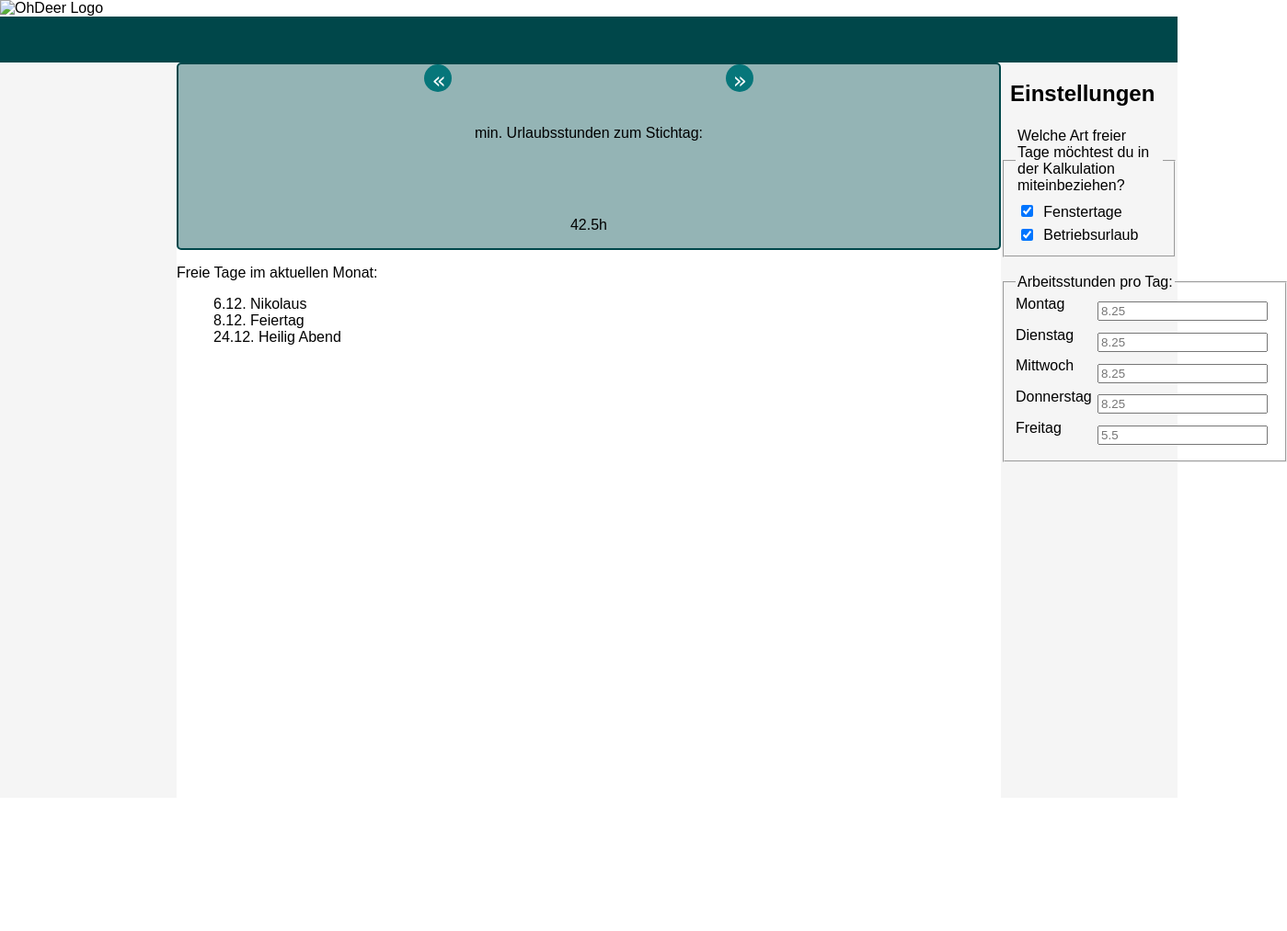
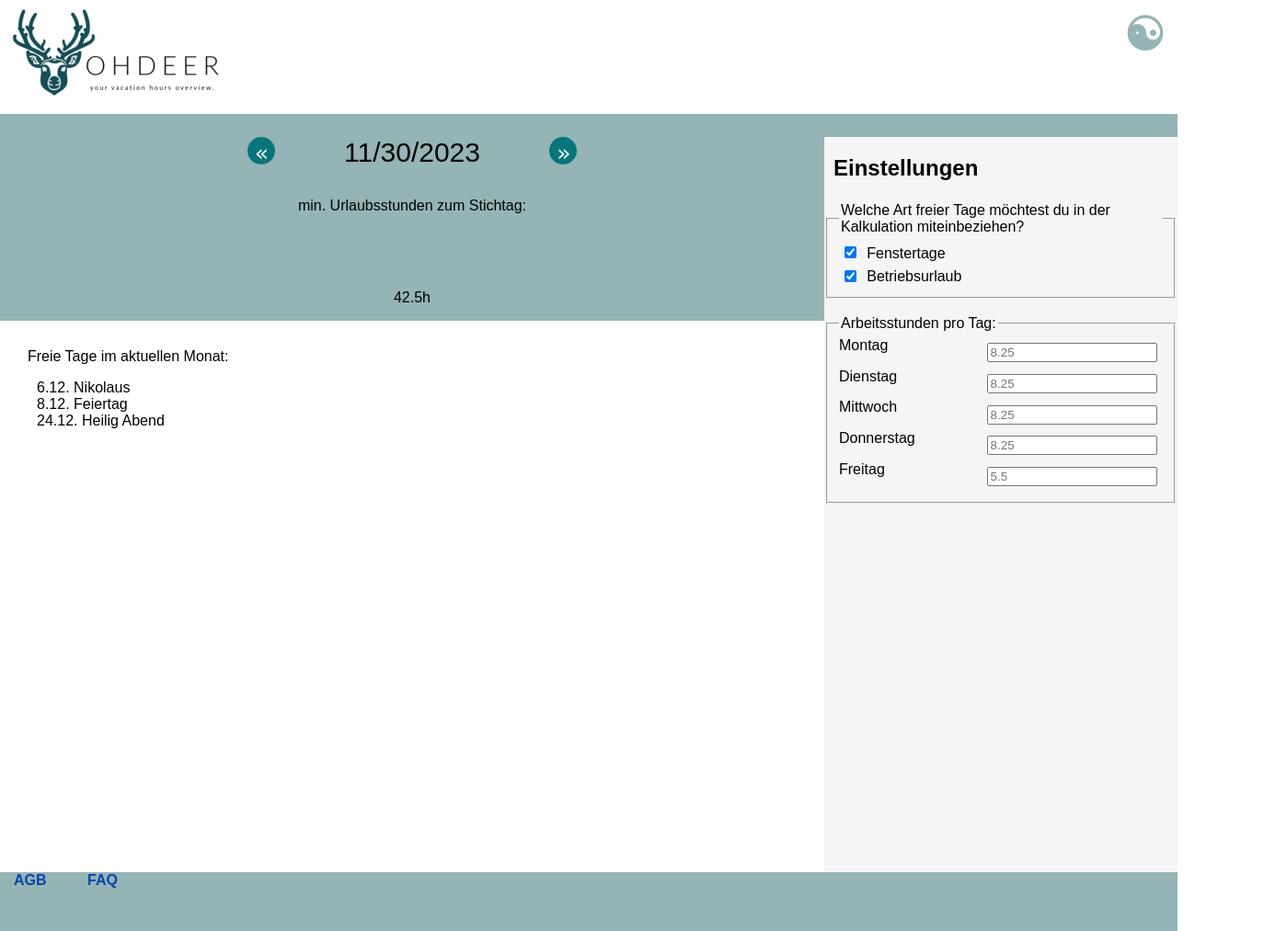
Before and after one commit to e1even44/VacationCalc, a plain HTML site: page index.html in a window 1280 px wide. Shown: the whole page at 92% size, 1399 px wide, since content can reach past the window. Before the commit the page ends 868 px from the top, so only its background shows below. Drawn offline with Linux system fonts and the light colour scheme.

Commit message:
re-constructed file tree by adding folders

```diff
--- a/styles.css
+++ b/css/general-layout.css
@@ -2,6 +2,7 @@
     --ohdeerdark: #00474A;
     --ohdeeralmostdark: #06767A;
     --ohdeerlighter: #94B4B5;
+    --linkblue: #0645AD;
 }
 
 html {
@@ -10,55 +11,6 @@ html {
 
 body {
     margin: 0;
-}
-
-h4 {
-    display: flex;
-    align-self: center;
-}
-
-/* page layout */
-.container {
-    width: 100%;
-    height: 100vh;
-}
-
-.toppanel {
-    width: 100%;
-    height: 50px;
-    background-color: var(--ohdeerdark);
-}
-
-.sidepanel {
-    width: 15%;
-    height: 100vh;
-    background-color: whitesmoke;
-}
-
-.main-content {
-    width: 70%;
-    height: 100vh;
-    background-color: white;
-}
-
-.d-flex {
-    display: flex;
-}
-
-/* page layout */
-
-.wrapper {
-    display: grid;
-    grid-template-columns: 1fr 1fr 1fr;
-    grid-template-rows: 1fr 2fr 1fr;
-}
-
-.wrapper {
-    border: 2px solid var(--ohdeerdark);
-    border-radius: 5px;
-    background-color: var(--ohdeerlighter);
-    text-align: center;
-    font-size: 35px;
 }
 
 article {
@@ -118,13 +70,46 @@ button:hover {
 .workweek-table {
     display: grid;
     grid-template-columns: 1fr 1fr;
-    grid-template-rows: 1fr 1r 1fr 1fr 1fr;
+    grid-template-rows: 1fr 1fr 1fr 1fr 1fr;
 }
 
 #settings-header {
     width: 100%;
-    margin:20px 10px 5px;
+    margin: 20px 10px 5px;
     text-align: left;
     font-weight: bolder;
     font-size: 24px;
 }
+
+p.freedays-month {
+    margin: 30px 30px 10px;
+}
+
+.mockup-link {
+    color: var(--linkblue);
+    cursor: pointer;
+    font-weight: bolder;
+    margin: 0px 15px 20px;
+}
+
+.mockup-link:hover {
+    text-decoration: underline;
+}
+
+#button-lightsoff {
+    height: 60px;
+    width: 60px;
+    float: right;
+    border-radius: 100%;
+    color: var(--ohdeerlighter);
+    font-size: 50px;
+    background-color: transparent;
+    border-color: transparent;
+    font-weight: bold;
+    cursor: pointer;
+    transition: color 0.2s;
+}
+
+#button-lightsoff:hover {
+    color: var(--ohdeeralmostdark);
+}
--- /dev/null
+++ b/css/page-layout.css
@@ -0,0 +1,52 @@
+.container {
+    width: 100%;
+    height: 100vh;
+}
+
+.d-flex {
+    display: flex;
+    flex-wrap: wrap;
+}
+
+.wrapper {
+    display: grid;
+    grid-template-columns: 1fr 1fr 1fr;
+    grid-template-rows: 1fr 2fr 1fr;
+}
+
+.wrapper {
+    background-color: var(--ohdeerlighter);
+    text-align: center;
+    font-size: 30px;
+}
+
+.toppanel {
+    width: 100%;
+    height: 25px;
+    background-color: var(--ohdeerlighter);
+}
+
+.sidepanel {
+    width: 0%;
+}
+
+#settings {
+    width: 30%;
+    height: 100vh;
+    background-color: whitesmoke;
+}
+
+.main-content {
+    width: 70%;
+    height: 80vh;
+    background-color: white;
+}
+
+.bottonpanel {
+    width: 100%;
+    height: 8vh;
+    background-color: var(--ohdeerlighter);
+    display: grid;
+    grid-template-columns: 80px 80px;
+    grid-template-rows: 1fr;
+}
--- a/index.html
+++ b/index.html
@@ -4,15 +4,18 @@
 <head>
     <meta charset="utf-8" />
     <meta name="viewport" content="width=device-width" />
-    <link rel="stylesheet" type="text/css" href="styles.css" />
+    <link rel="stylesheet" type="text/css" href="/css/general-layout.css" />
+    <link rel="stylesheet" type="text/css" href="/css/page-layout.css"/>
     <link rel="icon" type="image/x-icon" href="/resources/logo_excl._name_ico16.ico">
-    <script src="demo.js"></script>
     <title>Oh Deer</title>
 </head>
 
 <body>
+
+
     <div>
         <img src="resources/logo_incl._name_scaled.png" alt="OhDeer Logo">
+        <input type="button" id="button-lightsoff" value="&#x262F">
     </div>
 
     <!--page layout-->
@@ -45,7 +48,7 @@
                 <div>
                     <wrapper class="view-freieTage-month">
                         <div>
-                            <p>Freie Tage im aktuellen Monat:</p>
+                            <p class="freedays-month">Freie Tage im aktuellen Monat:</p>
                             <ul>
                                 <div>6.12. Nikolaus</div>
                                 <div>8.12. Feiertag</div>
@@ -68,9 +71,7 @@
                         <input type="checkbox" id="betriebsurlaub" name="betriebsurlaub" checked />
                         <label for="betriebsurlaub">Betriebsurlaub</label>
                 </fieldset>
-
                 <br>
-
                 <fieldset class="workweek-table">
                     <legend>Arbeitsstunden pro Tag: </legend>
                     <label>Montag</label>
@@ -85,11 +86,16 @@
                     <input class="workhours-input" type="text" id="freitag" placeholder="5.5">
                 </fieldset>
             </div>
+        </div>
 
+        <div class="bottonpanel">
+            <div class="mockup-link">AGB</div>
+            <div class="mockup-link">FAQ</div>
         </div>
     </div>
-    </div>
+    <!--page layout-->
 
+    <script src="/js/demo.js"></script>
 </body>
 
 </html>
```
Also changed, not shown: about/README.md (renamed from README.md), about/webdesign_prototype.png (renamed from webdesign_prototype.png), git/.github/workflows/super-linter.yml (renamed from .github/workflows/super-linter.yml), js/demo.js (line endings or trailing spaces), resources/logo_excl._name.png (added), resources/logo_excl._name_ico16.ico (added), resources/logo_excl._name_ico32.ico (added), resources/logo_incl._name.png (added), resources/logo_incl._name_resized.png (added), resources/logo_incl._name_scaled.png (added), 2 other files.
